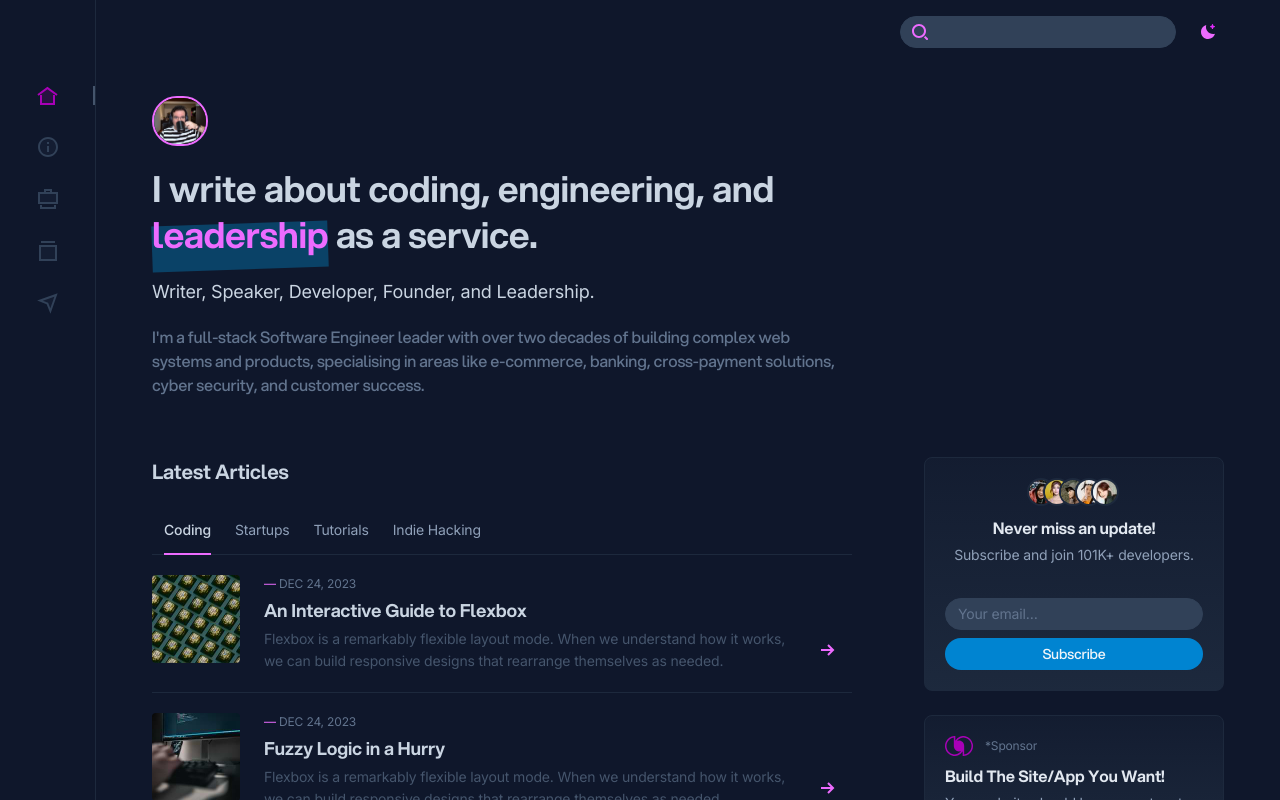
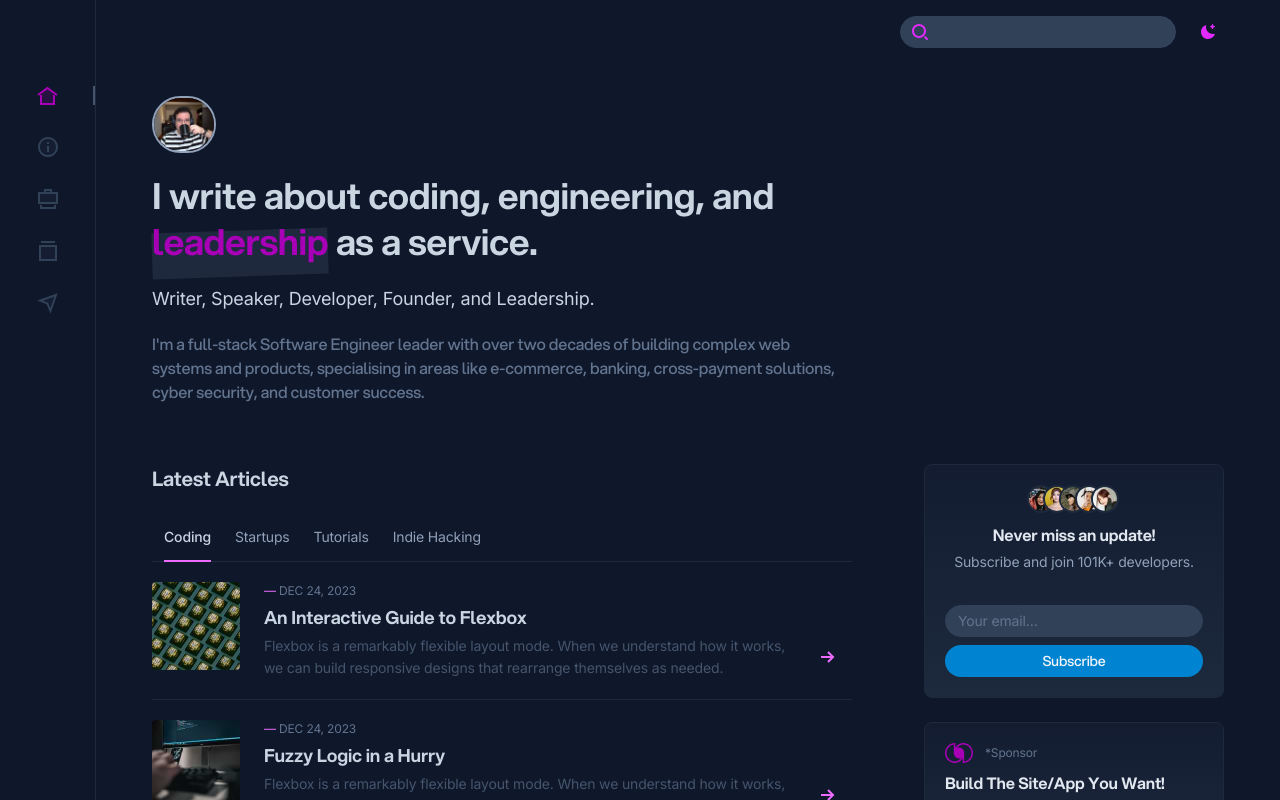
Before and after one commit to praesenx/api, a Vue app in the folder web/: page / in a window 1280 px wide. Both pictures are taken after a click on the label "Switch to light / dark version". Shown: the top 800 px of the page. Built offline with nearby package versions, Linux system fonts and the light colour scheme; a web font is replaced by a local one.

Commit message:
hero section

```diff
--- a/web/src/css/support/blog.css
+++ b/web/src/css/support/blog.css
@@ -10,8 +10,8 @@
 }
 
 .blog-fun-title-word-highlight {
-    @apply inline-flex relative text-fuchsia-500 dark:text-fuchsia-400 before:absolute before:inset-0;
-    @apply before:bg-sky-200 dark:before:bg-sky-500 before:opacity-30 before:-z-10 before:-rotate-2;
+    @apply inline-flex relative text-fuchsia-500 dark:text-fuchsia-700 before:absolute before:inset-0;
+    @apply before:bg-slate-300 dark:before:bg-slate-600 before:opacity-30 before:-z-10 before:-rotate-2;
     @apply before:translate-y-1/4;
 }
 
--- a/web/src/css/support/utility-patterns.css
+++ b/web/src/css/support/utility-patterns.css
@@ -64,7 +64,7 @@ input[type='search']::-webkit-search-results-decoration {
 .form-textarea,
 .form-multiselect,
 .form-select {
-	@apply bg-slate-100 dark:bg-slate-700 text-sm px-3 py-2 rounded-full focus:border-fuchsia-500 dark:border-slate-700 dark:focus:border-fuchsia-500 focus:ring-2 focus:ring-fuchsia-200 dark:focus:ring-0;
+	@apply bg-slate-100 dark:bg-slate-700 text-sm px-3 py-2 rounded-full focus:border-fuchsia-500 dark:border-slate-700 dark:focus:border-fuchsia-700 focus:ring-2 focus:ring-fuchsia-200 dark:focus:ring-0;
 }
 
 .form-input,
--- a/web/src/partials/AvatarPartial.vue
+++ b/web/src/partials/AvatarPartial.vue
@@ -1,33 +1,24 @@
 <template>
-	<img :class="className" :src="avatar" :alt="alt" />
+	<img :class="className" :src="props.avatar" :alt="props.alt" />
 </template>
 
-<script>
+<script setup lang="ts">
+import { computed } from "vue";
 import photo from '@images/profile/me.jpg';
 
-export default {
-	name: 'AvatarPartial',
-	props: {
-		width: {
-			type: String,
-			required: false,
-			default: 'w-12',
-		},
-		avatar: {
-			type: String,
-			required: false,
-			default: photo,
-		},
-		alt: {
-			type: String,
-			required: false,
-			default: 'gocanto',
-		},
-	},
-	computed: {
-		className() {
-			return `border-2 border-fuchsia-400 rounded-full ${this.width}`;
-		},
-	},
-};
+interface Props {
+    avatar?: string;
+    alt?: string;
+    width: string;
+}
+
+const props = withDefaults(defineProps<Props>(), {
+    width: 'w-12',
+    avatar: photo,
+    alt: 'gocanto',
+});
+
+const className = computed<string>(() => {
+    return `border-2 border-fuchsia-400 dark:border-slate-400 rounded-full ${props.width}`;
+})
 </script>
--- a/web/src/partials/AwardsPartial.vue
+++ b/web/src/partials/AwardsPartial.vue
@@ -53,9 +53,3 @@
 		</ul>
 	</div>
 </template>
-
-<script>
-export default {
-	name: 'AwardsPartial',
-};
-</script>
--- a/web/src/partials/HeaderPartial.vue
+++ b/web/src/partials/HeaderPartial.vue
@@ -12,7 +12,7 @@
 								<div class="absolute inset-0 right-auto flex items-center justify-center">
 									<svg class="w-4 h-4 shrink-0 mx-3" viewBox="0 0 16 16" xmlns="http://www.w3.org/2000/svg">
 										<path
-											class="fill-fuchsia-400"
+											class="fill-fuchsia-500 dark:fill-fuchsia-500"
 											d="M7 14c-3.86 0-7-3.14-7-7s3.14-7 7-7 7 3.14 7 7-3.14 7-7 7zM7 2C4.243 2 2 4.243 2 7s2.243 5 5 5 5-2.243 5-5-2.243-5-5-5zm8.707 12.293a.999.999 0 11-1.414 1.414L11.9 13.314a8.019 8.019 0 001.414-1.414l2.393 2.393z"
 										></path>
 									</svg>
@@ -28,15 +28,21 @@
 					<label class="relative cursor-pointer p-2" for="light-switch">
 						<svg class="dark:hidden" width="16" height="16" xmlns="http://www.w3.org/2000/svg">
 							<path
-								class="fill-fuchsia-300 hover:fill-fuchsia-500"
+								class="fill-fuchsia-300 hover:fill-fuchsia-600"
 								d="M7 0h2v2H7zM12.88 1.637l1.414 1.415-1.415 1.413-1.413-1.414zM14 7h2v2h-2zM12.95 14.433l-1.414-1.413 1.413-1.415 1.415 1.414zM7 14h2v2H7zM2.98 14.364l-1.413-1.415 1.414-1.414 1.414 1.415zM0 7h2v2H0zM3.05 1.706 4.463 3.12 3.05 4.535 1.636 3.12z"
 							/>
-							<path class="fill-fuchsia-400 hover:fill-fuchsia-500" d="M8 4C5.8 4 4 5.8 4 8s1.8 4 4 4 4-1.8 4-4-1.8-4-4-4Z" />
+							<path
+                                class="fill-fuchsia-400 hover:fill-fuchsia-600"
+                                d="M8 4C5.8 4 4 5.8 4 8s1.8 4 4 4 4-1.8 4-4-1.8-4-4-4Z"
+                            />
 						</svg>
 						<svg class="hidden dark:block" width="16" height="16" xmlns="http://www.w3.org/2000/svg">
-							<path class="fill-fuchsia-400 hover:fill-fuchsia-200" d="M6.2 1C3.2 1.8 1 4.6 1 7.9 1 11.8 4.2 15 8.1 15c3.3 0 6-2.2 6.9-5.2C9.7 11.2 4.8 6.3 6.2 1Z" />
 							<path
-								class="fill-fuchsia-500 hover:fill-fuchsia-200"
+                                class="fill-fuchsia-400 hover:fill-fuchsia-200 dark:fill-fuchsia-500 dark:hover:fill-fuchsia-300"
+                                d="M6.2 1C3.2 1.8 1 4.6 1 7.9 1 11.8 4.2 15 8.1 15c3.3 0 6-2.2 6.9-5.2C9.7 11.2 4.8 6.3 6.2 1Z"
+                            />
+							<path
+								class="fill-fuchsia-500 hover:fill-fuchsia-200 dark:fill-fuchsia-500 dark:hover:fill-fuchsia-300"
 								d="M12.5 5a.625.625 0 0 1-.625-.625 1.252 1.252 0 0 0-1.25-1.25.625.625 0 1 1 0-1.25 1.252 1.252 0 0 0 1.25-1.25.625.625 0 1 1 1.25 0c.001.69.56 1.249 1.25 1.25a.625.625 0 1 1 0 1.25c-.69.001-1.249.56-1.25 1.25A.625.625 0 0 1 12.5 5Z"
 							/>
 						</svg>
--- a/web/src/partials/HeroPartial.vue
+++ b/web/src/partials/HeroPartial.vue
@@ -2,16 +2,19 @@
 	<section>
 		<div class="max-w-[700px]">
 			<div class="pt-8 pb-10">
-				<AvatarPartial width="w-14" />
+				<AvatarPartial width="w-16" />
+
 				<h1 class="h1 blog-h1">
 					I write about coding, engineering, and
 					<span class="blog-fun-title-word-highlight">leadership</span> as a service.
 				</h1>
+
 				<p class="text-lg text-slate-400 dark:text-slate-300 mb-5">Writer, Speaker, Developer, Founder, and Leadership.</p>
 				<p class="mb-5 font-aspekta text-slate-500 dark:text-slate-500">
 					I'm a full-stack Software Engineer leader with over two decades of building complex web systems and products, specialising in areas like e-commerce, banking, cross-payment
 					solutions, cyber security, and customer success.
 				</p>
+
 			</div>
 		</div>
 	</section>
```
